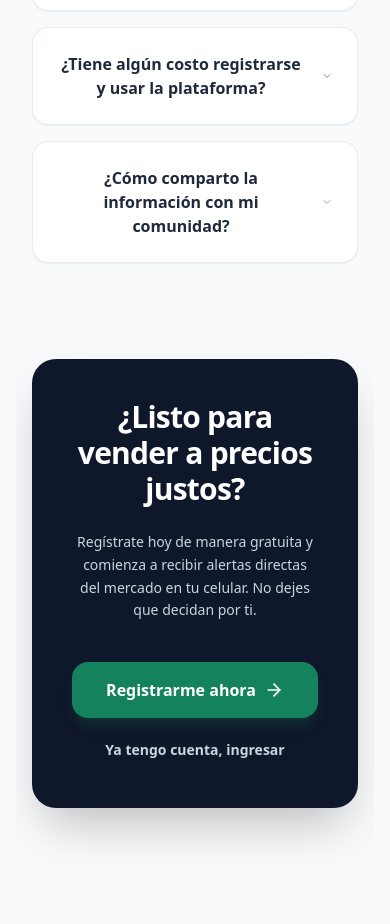
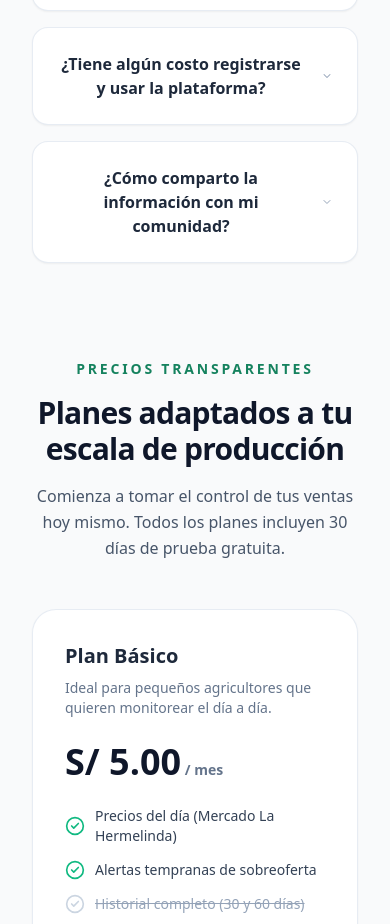
Before and after one commit to fernandoo89/agroalert, a React (Vite) app: page / in a window 390 px wide. Shown: the part 5635-6559 px from the top of the page. Built offline with nearby package versions, Linux system fonts and the light colour scheme; no server answers.

Commit message:
añadiendo pagos

```diff
--- a/src/pages/home.jsx
+++ b/src/pages/home.jsx
@@ -71,7 +71,7 @@ const FAQS = [
   },
   {
     pregunta: '¿Tiene algún costo registrarse y usar la plataforma?',
-    respuesta: 'No, AgroAlert es y será siempre 100% gratuita para los agricultores de La Libertad. Nuestro propósito es reducir la asimetría de información y apoyar la rentabilidad del sector agrícola familiar.'
+    respuesta: 'AgroAlert ofrece un Plan Básico por S/ 5.00 al mes y un Plan Premium por S/ 15.00 al mes. Ambos incluyen 30 días de prueba gratuita para que puedas comprobar el valor y el retorno de inversión en tu cosecha sin ningún compromiso.'
   },
   {
     pregunta: '¿Cómo comparto la información con mi comunidad?',
@@ -435,6 +435,112 @@ export default function Home() {
         </div>
       </section>
 
+      {/* Sección Planes y Precios */}
+      <section className="max-w-7xl mx-auto px-4 w-full text-center space-y-12" aria-labelledby="pricing-title">
+        <div className="space-y-4">
+          <p className="text-sm uppercase tracking-[0.2em] text-agro-primary font-extrabold">Precios transparentes</p>
+          <h2 id="pricing-title" className="text-3xl md:text-4xl font-extrabold text-slate-900 tracking-tight">
+            Planes adaptados a tu escala de producción
+          </h2>
+          <p className="text-slate-600 max-w-xl mx-auto leading-relaxed">
+            Comienza a tomar el control de tus ventas hoy mismo. Todos los planes incluyen 30 días de prueba gratuita.
+          </p>
+        </div>
+
+        <div className="grid md:grid-cols-2 gap-8 max-w-4xl mx-auto">
+          {/* Plan Básico */}
+          <div className="bg-white p-8 rounded-3xl shadow-sm border border-slate-200/80 flex flex-col justify-between text-left hover:shadow-md transition-shadow relative">
+            <div>
+              <h3 className="text-xl font-extrabold text-slate-800 mb-2">Plan Básico</h3>
+              <p className="text-slate-500 text-sm mb-6">Ideal para pequeños agricultores que quieren monitorear el día a día.</p>
+              <div className="mb-6">
+                <span className="text-4xl font-black text-slate-900">S/ 5.00</span>
+                <span className="text-slate-500 text-sm font-semibold"> / mes</span>
+              </div>
+              <ul className="space-y-3.5 mb-8">
+                <li className="flex items-center gap-2.5 text-sm text-slate-700 font-medium">
+                  <CheckCircle2 className="h-5 w-5 text-emerald-500 flex-shrink-0" />
+                  <span>Precios del día (Mercado La Hermelinda)</span>
+                </li>
+                <li className="flex items-center gap-2.5 text-sm text-slate-700 font-medium">
+                  <CheckCircle2 className="h-5 w-5 text-emerald-500 flex-shrink-0" />
+                  <span>Alertas tempranas de sobreoferta</span>
+                </li>
+                <li className="flex items-center gap-2.5 text-sm text-slate-400 font-medium line-through">
+                  <CheckCircle2 className="h-5 w-5 text-slate-300 flex-shrink-0" />
+                  <span>Historial completo (30 y 60 días)</span>
+                </li>
+                <li className="flex items-center gap-2.5 text-sm text-slate-400 font-medium line-through">
+                  <CheckCircle2 className="h-5 w-5 text-slate-300 flex-shrink-0" />
+                  <span>Recomendaciones inteligentes de siembra</span>
+                </li>
+              </ul>
+            </div>
+            <Link
+              to="/login?mode=register"
+              className="w-full text-center bg-slate-100 hover:bg-slate-200 text-slate-800 font-bold py-3 px-6 rounded-xl transition-colors active:scale-[0.98]"
+            >
+              Empezar gratis 30 días
+            </Link>
+          </div>
+
+          {/* Plan Premium */}
+          <div className="bg-white p-8 rounded-3xl shadow-xl border-2 border-agro-primary flex flex-col justify-between text-left hover:shadow-2xl transition-all relative scale-105 md:translate-y-[-8px]">
+            <div className="absolute -top-4 left-1/2 -translate-x-1/2 bg-agro-primary text-white text-xs uppercase font-extrabold tracking-widest px-4 py-1.5 rounded-full shadow-sm">
+              Más popular
+            </div>
+            <div>
+              <h3 className="text-xl font-extrabold text-slate-800 mb-2">Plan Premium</h3>
+              <p className="text-slate-500 text-sm mb-6">Para productores que planifican a mediano plazo y evitan pérdidas críticas.</p>
+              <div className="mb-6">
+                <span className="text-4xl font-black text-slate-900">S/ 15.00</span>
+                <span className="text-slate-500 text-sm font-semibold"> / mes</span>
+              </div>
+              <ul className="space-y-3.5 mb-8">
+                <li className="flex items-center gap-2.5 text-sm text-slate-700 font-medium">
+                  <CheckCircle2 className="h-5 w-5 text-emerald-500 flex-shrink-0" />
+                  <span>Precios del día (Mercado La Hermelinda)</span>
+                </li>
+                <li className="flex items-center gap-2.5 text-sm text-slate-700 font-medium">
+                  <CheckCircle2 className="h-5 w-5 text-emerald-500 flex-shrink-0" />
+                  <span>Alertas tempranas de sobreoferta</span>
+                </li>
+                <li className="flex items-center gap-2.5 text-sm text-slate-700 font-medium">
+                  <CheckCircle2 className="h-5 w-5 text-emerald-500 flex-shrink-0" />
+                  <span>Historial completo de precios (30 y 60 días)</span>
+                </li>
+                <li className="flex items-center gap-2.5 text-sm text-slate-700 font-medium">
+                  <CheckCircle2 className="h-5 w-5 text-emerald-500 flex-shrink-0" />
+                  <span>Recomendaciones inteligentes de siembra</span>
+                </li>
+                <li className="flex items-center gap-2.5 text-sm text-slate-700 font-medium">
+                  <CheckCircle2 className="h-5 w-5 text-emerald-500 flex-shrink-0" />
+                  <span>Descarga de reportes ilimitados por cultivo</span>
+                </li>
+              </ul>
+            </div>
+            <Link
+              to="/login?mode=register"
+              className="w-full text-center bg-agro-primary hover:bg-agro-dark text-white font-bold py-3 px-6 rounded-xl transition-all shadow-md shadow-agro-primary/20 active:scale-[0.98]"
+            >
+              Empezar gratis 30 días
+            </Link>
+          </div>
+        </div>
+
+        {/* Banner B2B */}
+        <div className="bg-slate-50 rounded-2xl p-6 border border-slate-200 max-w-4xl mx-auto flex flex-col sm:flex-row items-center justify-between text-left gap-4 mt-6">
+          <div>
+            <span className="bg-emerald-100 text-emerald-800 text-xs font-bold px-2.5 py-1 rounded-full uppercase tracking-wider">Próximamente</span>
+            <h4 className="font-extrabold text-slate-800 mt-2">¿Representas a una asociación o institución agraria?</h4>
+            <p className="text-slate-500 text-sm mt-0.5">Estamos preparando accesos y reportes consolidados de datos agregados para cooperativas y programas regionales.</p>
+          </div>
+          <button className="bg-slate-800 hover:bg-slate-900 text-white font-semibold py-2 px-5 rounded-xl text-sm transition-colors cursor-not-allowed opacity-80 flex-shrink-0">
+            Saber más
+          </button>
+        </div>
+      </section>
+
       {/* CTA Final */}
       <section className="max-w-7xl mx-auto px-4 w-full pb-6 text-center" aria-labelledby="cta-title">
         <div className="bg-slate-900 text-white rounded-3xl p-10 md:p-16 relative overflow-hidden shadow-2xl">
```
